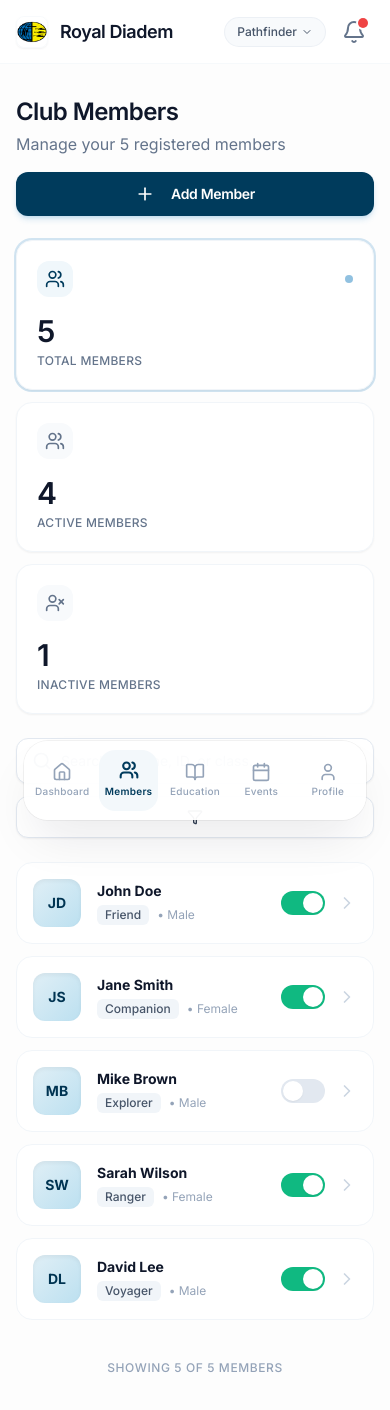
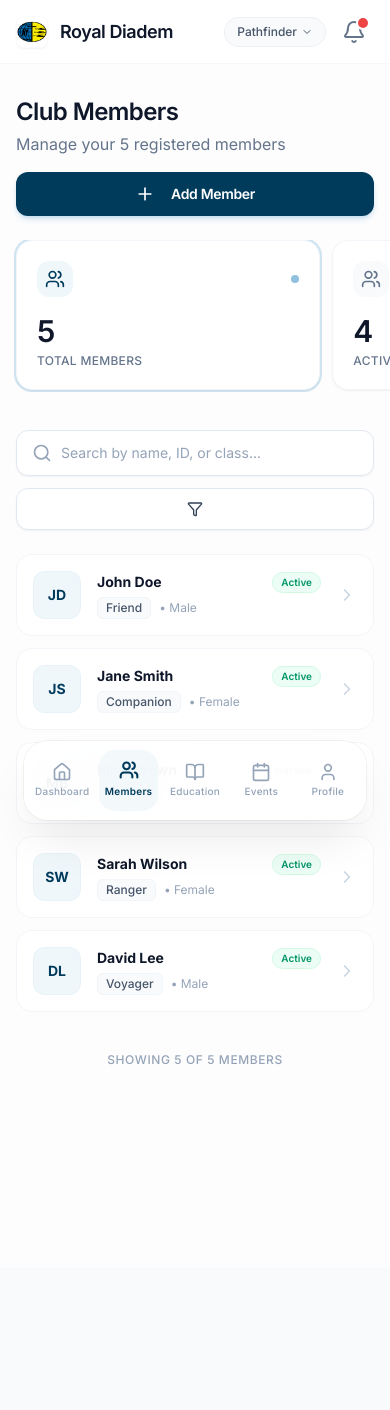
Before and after one commit to oyakhiree/aym, a Vue app: page /members in a window 390 px wide. Shown: the top 1410 px of the page. After the commit the page ends 1268 px from the top, so only its background shows below. Built offline with nearby package versions, Linux system fonts and the light colour scheme; what vue3-apexcharts would draw is missing.

Commit message:
Refined Mobile View on Club Member Page

```diff
--- a/src/components/club/MemberCardList.vue
+++ b/src/components/club/MemberCardList.vue
@@ -20,33 +20,30 @@ const emit = defineEmits(['view', 'toggleStatus'])
       <div class="absolute inset-x-0 bottom-0 h-1 bg-gradient-to-r from-primary-500 to-indigo-500 transform scale-x-0 group-hover:scale-x-100 transition-transform duration-300 rounded-b-2xl" />
 
       <div class="flex-shrink-0">
-        <div class="h-12 w-12 rounded-xl bg-gradient-to-br from-primary-100 to-primary-200 flex items-center justify-center text-primary-700 font-bold text-sm shadow-inner ring-2 ring-white">
+        <div class="h-12 w-12 rounded-xl bg-primary-50 flex items-center justify-center text-primary-600 font-bold text-sm border border-primary-100/50">
           {{ member.firstName[0] }}{{ member.lastName[0] }}
         </div>
       </div>
       <div class="flex-1 min-w-0">
-        <p class="text-sm font-bold text-secondary-900 truncate group-hover:text-primary-700 transition-colors">
-          {{ member.firstName }} {{ member.lastName }}
-        </p>
+        <div class="flex items-center justify-between">
+          <p class="text-sm font-bold text-secondary-900 truncate group-hover:text-primary-700 transition-colors">
+            {{ member.firstName }} {{ member.lastName }}
+          </p>
+          <span
+             class="text-[10px] font-semibold px-2 py-0.5 rounded-full border"
+             :class="member.status === 'Active' ? 'bg-emerald-50 text-emerald-600 border-emerald-100' : 'bg-secondary-50 text-secondary-500 border-secondary-100'"
+          >
+            {{ member.status }}
+          </span>
+        </div>
         <div class="flex items-center gap-2 mt-1">
-          <span class="text-xs font-medium px-2 py-0.5 rounded-md bg-secondary-100 text-secondary-600">
+          <span class="text-xs font-medium px-2 py-0.5 rounded-md bg-secondary-50 text-secondary-600 border border-secondary-100">
             {{ member.class }}
           </span>
           <span class="text-xs text-secondary-400">• {{ member.gender }}</span>
         </div>
       </div>
       <div class="flex items-center gap-3">
-        <!-- Status Toggle -->
-        <button
-          class="relative inline-flex h-6 w-11 flex-shrink-0 cursor-pointer rounded-full border-2 border-transparent transition-colors duration-200 ease-in-out focus:outline-none focus:ring-2 focus:ring-primary-500 focus:ring-offset-2"
-          :class="[member.status === 'Active' ? 'bg-emerald-500' : 'bg-secondary-200']"
-          @click.stop="$emit('toggleStatus', member.id)"
-        >
-          <span
-            class="pointer-events-none inline-block h-5 w-5 transform rounded-full bg-white shadow-sm ring-0 transition duration-200 ease-in-out"
-            :class="[member.status === 'Active' ? 'translate-x-5' : 'translate-x-0']"
-          />
-        </button>
         <ChevronRight class="w-5 h-5 text-secondary-300 group-hover:text-primary-500 transition-colors" />
       </div>
     </div>
--- a/src/views/club/MemberListView.vue
+++ b/src/views/club/MemberListView.vue
@@ -66,11 +66,12 @@ const goToMember = (id) => {
       </BaseButton>
     </div>
 
-    <!-- Stats Bar -->
-    <div class="grid grid-cols-1 sm:grid-cols-3 gap-3 sm:gap-4">
+    <!-- Stats Bar (Horizontal Scroll on Mobile) -->
+    <div class="flex md:grid md:grid-cols-3 gap-3 md:gap-4 overflow-x-auto pb-4 md:pb-0 -mx-4 px-4 md:mx-0 md:px-0 snap-x snap-mandatory scrollbar-hide">
       <!-- Total -->
+      <div class="min-w-[85%] sm:min-w-[45%] md:min-w-0 snap-center">
         <button
-        class="p-5 rounded-2xl bg-white border border-secondary-100 shadow-sm hover:shadow-md hover:border-secondary-200 transition-all duration-300 text-left group relative overflow-hidden"
+          class="w-full p-5 rounded-2xl bg-white border border-secondary-100 shadow-sm hover:shadow-md hover:border-secondary-200 transition-all duration-300 text-left group relative overflow-hidden h-full"
           :class="{ 'ring-2 ring-primary-500/20 border-primary-200': statusFilter === 'all' }"
           @click="statusFilter = 'all'"
         >
@@ -95,10 +96,12 @@ const goToMember = (id) => {
             </p>
           </div>
         </button>
+      </div>
 
       <!-- Active -->
+      <div class="min-w-[85%] sm:min-w-[45%] md:min-w-0 snap-center">
         <button
-        class="p-5 rounded-2xl bg-white border border-secondary-100 shadow-sm hover:shadow-md hover:border-secondary-200 transition-all duration-300 text-left group relative overflow-hidden"
+          class="w-full p-5 rounded-2xl bg-white border border-secondary-100 shadow-sm hover:shadow-md hover:border-secondary-200 transition-all duration-300 text-left group relative overflow-hidden h-full"
           :class="{ 'ring-2 ring-emerald-500/20 border-emerald-200': statusFilter === 'active' }"
           @click="statusFilter = 'active'"
         >
@@ -123,10 +126,12 @@ const goToMember = (id) => {
             </p>
           </div>
         </button>
+      </div>
 
       <!-- Inactive -->
+      <div class="min-w-[85%] sm:min-w-[45%] md:min-w-0 snap-center">
         <button
-        class="p-5 rounded-2xl bg-white border border-secondary-100 shadow-sm hover:shadow-md hover:border-secondary-200 transition-all duration-300 text-left group relative overflow-hidden"
+          class="w-full p-5 rounded-2xl bg-white border border-secondary-100 shadow-sm hover:shadow-md hover:border-secondary-200 transition-all duration-300 text-left group relative overflow-hidden h-full"
           :class="{ 'ring-2 ring-amber-500/20 border-amber-200': statusFilter === 'inactive' }"
           @click="statusFilter = 'inactive'"
         >
@@ -151,6 +156,7 @@ const goToMember = (id) => {
             </p>
           </div>
         </button>
+      </div>
     </div>
 
     <!-- Search & Filters -->
```
Lines whose indentation alone changed are shown as unchanged.
